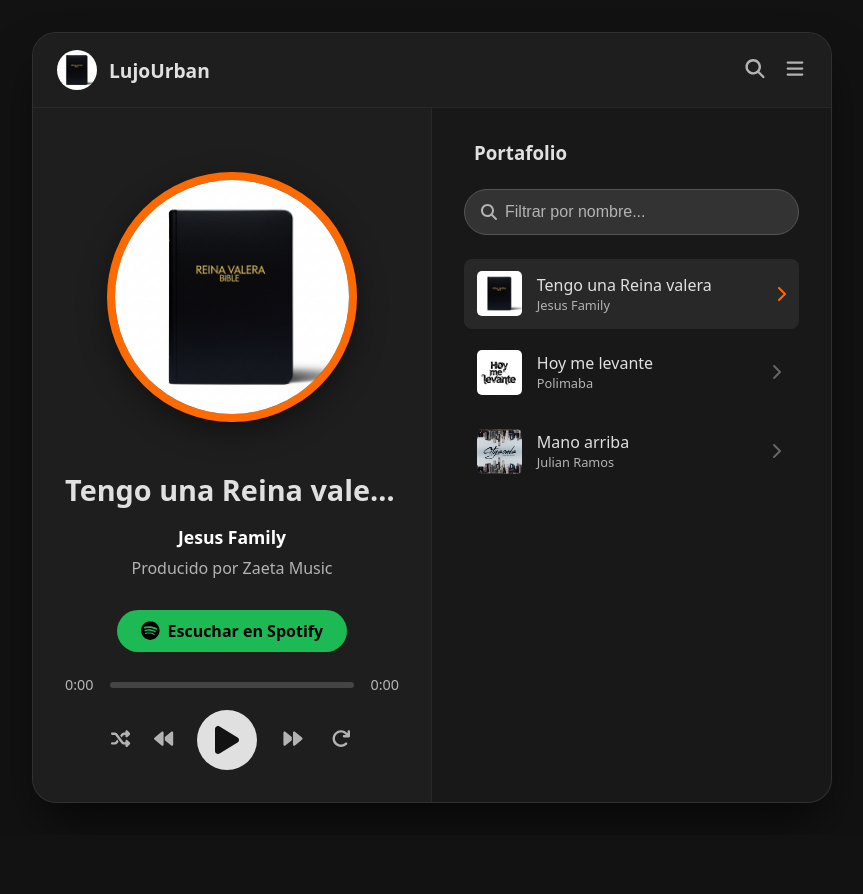
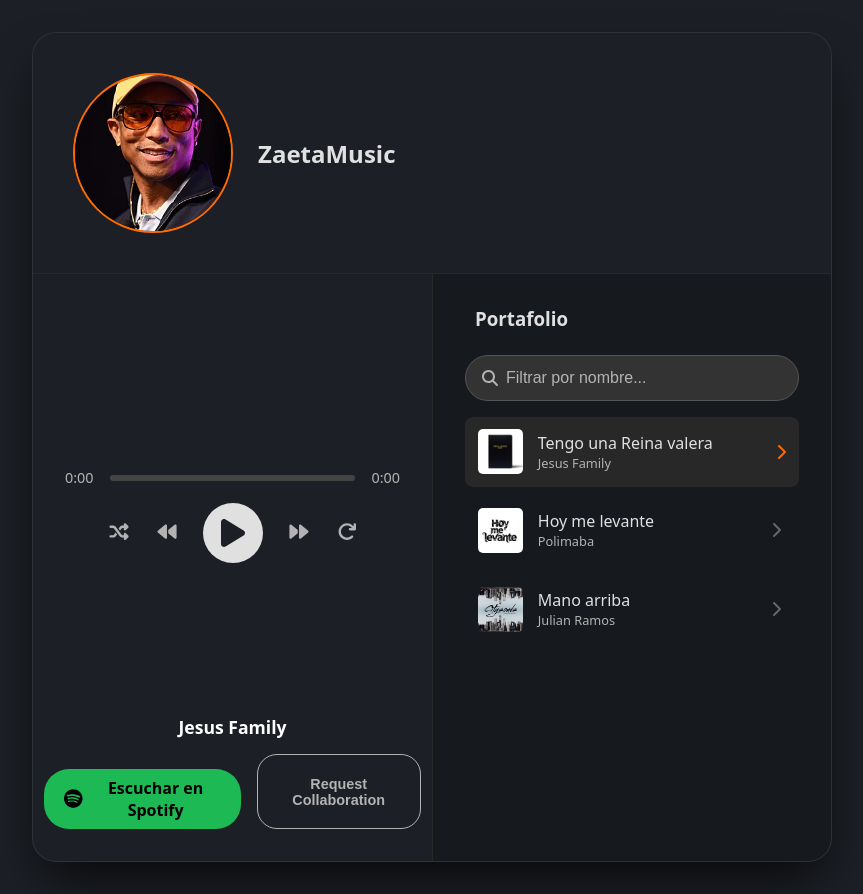
Before and after one commit to alexis-alzate/Lujourbano, a React (Vite) app: page / in a window 1280 px wide. Shown: the whole page, without its empty margins (208-1071 px from the left). Before the commit the page ends 835 px from the top, so only its background shows below. Built offline with nearby package versions, Linux system fonts and the light colour scheme.

Commit message:
Actualización de App

```diff
--- a/package.json
+++ b/package.json
@@ -15,7 +15,8 @@
     "@fortawesome/free-solid-svg-icons": "^6.7.2",
     "@fortawesome/react-fontawesome": "^0.2.2",
     "react": "^19.1.0",
-    "react-dom": "^19.1.0"
+    "react-dom": "^19.1.0",
+    "wavesurfer-react": "^3.0.4"
   },
   "devDependencies": {
     "@eslint/js": "^9.25.0",
--- a/src/App.jsx
+++ b/src/App.jsx
@@ -1,64 +1,22 @@
 import { useState, useRef, useEffect } from 'react';
 import Playlist from './components/Playlist.jsx';
-import Player from './components/Player.jsx';
-import Header from './components/Header.jsx';
+import Player from './components/Player.jsx'; // <-- VOLVEMOS A IMPORTAR EL PLAYER ORIGINAL
+import ProducerHeader from './components/ProducerHeader.jsx';
 import cover1 from './assets/img/cover1.jpg';
 import cover2 from './assets/img/cover2.jpg';
-import cover3 from  './assets/img/cover3.jpg'; /* importamos las imagens que estan guardadas en la carpeta img */
+import cover3 from './assets/img/cover3.jpg';
+import cover4 from './assets/img/cover4.jpg';
 
 function App() {
-
-  //es una  variable que no se puede cambiar
-  // beats es una variable donde guarda la lista de los ritmos
-  //setbeats contiene una función especial que se usa para Actualizar el valor de beats
-  //sencillamente se usa para que se actualice la canción cundo se le da siguiente
-  //usestate es la llamada al hook de react
-  //useState  recordar información, si no lo usamos es como react no tuviera memoria
   const [beats, setBeats] = useState([
-    {
-      id: 1,
-      title: "Tengo una Reina valera",
-      producer: "Producido por  Zaeta Music",
-      artist: "Jesus Family",
-      audioSrc: "/audio/Reina_valera.mp3",
-      coverSrc: cover1,
-      genre: "Trap",
-      spotifyUrl: "https://open.spotify.com/intl-es/track/5YIiEZRb3TU1U5LMs7FRsN"
-    },
-    {
-      id: 2,
-      title: "Hoy me levante",
-      producer: "Producido por Zaeta Music",
-      artist: "Polimaba",
-      audioSrc: "/audio/Hoy me levante.mp3",
-      coverSrc: cover2,
-      genre: "Trap",
-      spotifyUrl: "https://open.spotify.com/intl-es/album/19v1XTZ87SSchYjYAiEbWs"
-    },
-
-  {
-      id: 3,
-      title: "Mano arriba",
-      producer: "Producido por Zaeta Music",
-      artist: "Julian Ramos",
-      audioSrc: "/audio/Mano arrimba.wav",
-      coverSrc: cover3,
-      genre: "Trap",
-      spotifyUrl: "https://open.spotify.com/intl-es/album/6kih0fAozoCEncepF8PhuI"
-    }
-
-
-
-
-
+    { id: 1, title: "Tengo una Reina valera", producer: "Producido por Zaeta Music", artist: "Jesus Family", audioSrc: "/audio/Reina_valera.mp3", coverSrc: cover1, genre: "Trap", spotifyUrl: "https://open.spotify.com/intl-es/track/5YIiEZRb3TU1U5LMs7FRsN" },
+    { id: 2, title: "Hoy me levante", producer: "Producido por Zaeta Music", artist: "Polimaba", audioSrc: "/audio/Hoy me levante.mp3", coverSrc: cover2, genre: "Trap", spotifyUrl: "https://open.spotify.com/intl-es/album/19v1XTZ87SSchYjYAiEbWs" },
+    { id: 3, title: "Mano arriba", producer: "Producido por Zaeta Music", artist: "Julian Ramos", audioSrc: "/audio/Mano arrimba.wav", coverSrc: cover3, genre: "Trap", spotifyUrl: "https://open.spotify.com/intl-es/album/6kih0fAozoCEncepF8PhuI" }
   ]);
 
   const [currentTrackIndex, setCurrentTrackIndex] = useState(0);
   const [isPlaying, setIsPlaying] = useState(false);
-
-  // --- CAMBIO 1: Creamos el estado para el término de búsqueda ---
   const [searchTerm, setSearchTerm] = useState('');
-
   const audioRef = useRef(new Audio(beats[currentTrackIndex].audioSrc));
 
   useEffect(() => {
@@ -79,21 +37,24 @@
   const handlePlayPause = () => setIsPlaying(!isPlaying);
   const handleNextTrack = () => setCurrentTrackIndex((prev) => (prev + 1) % beats.length);
   const handlePrevTrack = () => setCurrentTrackIndex((prev) => (prev - 1 + beats.length) % beats.length);
-  const handleTrackSelect = (index) => {
-    // Necesitamos encontrar el índice correcto en la lista original, no en la filtrada
-    const originalIndex = beats.findIndex(beat => beat.id === index);
-    setCurrentTrackIndex(originalIndex);
-    setIsPlaying(true);
+
+  const handleTrackSelect = (beatId) => {
+    const trackIndex = beats.findIndex(beat => beat.id === beatId);
+    if (trackIndex !== -1) {
+      setCurrentTrackIndex(trackIndex);
+      setIsPlaying(true);
+    }
   };
 
-  // --- CAMBIO 2: Creamos la lista filtrada antes de mostrarla ---
-  const filteredBeats = beats.filter(beat =>
-    beat.title.toLowerCase().includes(searchTerm.toLowerCase())
-  );
+  const filteredBeats = beats
+    .map((beat, index) => ({ ...beat, originalIndex: index }))
+    .filter(beat =>
+      beat.title.toLowerCase().includes(searchTerm.toLowerCase())
+    );
 
   return (
     <div className="window-container">
-      <Header currentBeat={beats[currentTrackIndex]} />
+   <ProducerHeader producerName="ZaetaMusic" producerImageSrc={cover4} />
       <div id="beat-player">
         <Player
           currentBeat={beats[currentTrackIndex]}
@@ -103,7 +64,6 @@
           onPrev={handlePrevTrack}
           audioRef={audioRef}
         />
-        {/* --- CAMBIO 3: Pasamos la lista filtrada y la función de búsqueda a la Playlist --- */}
         <Playlist
           beats={filteredBeats}
           currentTrackIndex={currentTrackIndex}
--- a/src/components/Header.jsx
+++ b/src/components/Header.jsx
@@ -10,17 +10,19 @@
       <div className="brand">
         <div className="brand-logo">
           {/* Si existe un currentBeat, muestra su imagen. Si no, muestra la "Z". */}
-          {currentBeat ? (
+  {/*    {currentBeat ? (
             <img src={currentBeat.coverSrc} alt="Carátula del beat actual" />
           ) : (
             'Z'
-          )}
+          )} */}
         </div>
         <span className="brand-name">LujoUrban</span>
       </div>
       <div className="header-controls">
         <button className="header-btn"><FontAwesomeIcon icon={faSearch} fixedWidth  /></button>
         <button className="header-btn"><FontAwesomeIcon icon={faBars} fixedWidth /></button>
+
+
       </div>
     </header>
   );
--- a/src/components/Player.jsx
+++ b/src/components/Player.jsx
@@ -3,6 +3,7 @@
 import { FontAwesomeIcon } from '@fortawesome/react-fontawesome';
 import { faPlay, faPause, faForward, faBackward, faRandom, faRedo } from '@fortawesome/free-solid-svg-icons';
 import { faSpotify } from '@fortawesome/free-brands-svg-icons';
+import Visualizer from './Visualizer.jsx'; // Importamos nuestro nuevo componente
 
 const formatTime = (seconds) => {
   if (isNaN(seconds) || seconds < 0) return '0:00';
@@ -25,7 +26,7 @@
       audio.removeEventListener('timeupdate', updateProgress);
       audio.removeEventListener('loadedmetadata', setAudioDuration);
     };
-  }, [audioRef]);
+  }, [audioRef, currentBeat]);
 
   useEffect(() => {
     if (currentBeat) {
@@ -46,26 +47,13 @@
 
   return (
     <div className="player-main">
-        {/* --- CAMBIO AQUÍ: Implementamos el "Marco de Fotos" --- */}
-        <div className={`album-cover-wrapper ${isPlaying ? 'playing' : ''}`}>
-          <img src={currentBeat.coverSrc} alt={currentBeat.title} />
-        </div>
+        {/* --- REEMPLAZAMOS LA CARÁTULA POR EL VISUALIZADOR --- */}
+        <Visualizer audioRef={audioRef} isPlaying={isPlaying} />
 
         <div className="track-info">
-            <h2 id="track-title">{currentBeat.title}</h2>
-           {currentBeat.artist && <p className="artist-name">{currentBeat.artist}</p>}
-            <p id="track-producer">{currentBeat.producer}</p>
-
-            <div id="portfolio-details">
-
-              {currentBeat.spotifyUrl && (
-                <a href={currentBeat.spotifyUrl} target="_blank" rel="noopener noreferrer" className="spotify-btn">
-                  <FontAwesomeIcon icon={faSpotify} />
-                  <span>Escuchar en Spotify</span>
-                </a>
-              )}
-            </div>
-        </div>
+           {/*  <h2 id="track-title">{currentBeat.title}</h2> */}
+           {/*  <p id="track-producer">{currentBeat.producer}</p> */}
+           {/*  {currentBeat.artist && <p className="artist-name">{currentBeat.artist}</p>} */}
 
         <div className="player-controls-container">
             <div className="progress-container">
@@ -76,15 +64,38 @@
                 <span>{formatTime(duration)}</span>
             </div>
             <div className="player-controls">
-                <button className="control-btn"><FontAwesomeIcon icon={faRandom} /></button>
-                <button className="control-btn" onClick={onPrev}><FontAwesomeIcon icon={faBackward} /></button>
+                <button className="control-btn"><FontAwesomeIcon icon={faRandom} fixedWidth /></button>
+                <button className="control-btn" onClick={onPrev}><FontAwesomeIcon icon={faBackward} fixedWidth /></button>
                 <button className="control-btn play-btn" onClick={onPlayPause}>
-                    <FontAwesomeIcon icon={isPlaying ? faPause : faPlay} />
+                    <FontAwesomeIcon icon={isPlaying ? faPause : faPlay} fixedWidth />
                 </button>
-                <button className="control-btn" onClick={onNext}><FontAwesomeIcon icon={faForward} fixedWidth/></button>
-                <button className="control-btn"><FontAwesomeIcon icon={faRedo} fixedWidth  /></button>
+              <button className="control-btn" onClick={onNext}><FontAwesomeIcon icon={faForward} fixedWidth /></button>
+                <button className="control-btn"><FontAwesomeIcon icon={faRedo} fixedWidth /></button>
             </div>
         </div>
+            <div id="portfolio-details">
+    {currentBeat.artist && <p className="artist-name">{currentBeat.artist}</p>}
+
+    {/* --- NUEVO CONTENEDOR PARA LOS BOTONES --- */}
+    <div className="action-buttons-container">
+
+        {/* Botón de Spotify que ya tienes */}
+        {currentBeat.spotifyUrl && (
+            <a href={currentBeat.spotifyUrl} target="_blank" rel="noopener noreferrer" className="spotify-btn">
+                <FontAwesomeIcon icon={faSpotify} />
+                <span>Escuchar en Spotify</span>
+            </a>
+        )}
+
+        {/* --- NUEVO BOTÓN DE COLABORACIÓN --- */}
+        <button className="collaboration-btn">
+            Request Collaboration
+        </button>
+
+    </div>
+</div>
+        </div>
+
     </div>
   );
 }
--- a/src/components/Playlist.css
+++ b/src/components/Playlist.css
@@ -63,7 +63,7 @@
 
 .search-container {
     position: relative;
-    margin-bottom: 1.5rem;
+    margin-bottom: 1rem;
 }
 
 .search-icon {
@@ -93,7 +93,7 @@
     border-color: var(--primary-color);
 }
 .playlist-container {
-    flex: 0 0 50%; /* <-- ORDEN ESTRICTA: No crecer, no encogerse, base del 50% */
+
     background-color: rgba(0, 0, 0, 0.2);
     padding: 1.5rem;
     overflow-y: auto;
--- /dev/null
+++ b/src/components/ProducerHeader.css
@@ -0,0 +1,28 @@
+    /* src/components/ProducerHeader.css */
+    .producer-header {
+    display: flex;
+    align-items: center;
+    padding: 40px;
+    border-bottom: 1px solid #282828; /* Separador sutil */
+    }
+
+    .producer-image-wrapper {
+    width: 160px; /* Ajusta el tamaño de la foto */
+    height: 160px;
+    border-radius: 50%;
+    overflow: hidden;
+    margin-right: 25px;
+    border: 2px solid var(--primary-color); /* Un toque de tu color naranja */
+    }
+
+    .producer-image {
+    width: 100%;
+    height: 100%;
+    object-fit: cover;
+    }
+
+    .producer-name {
+    color: var(--light-grey);
+    font-size: 1.5rem;
+    margin: 10;
+    }
--- /dev/null
+++ b/src/components/ProducerHeader.jsx
@@ -0,0 +1,17 @@
+    // src/components/ProducerHeader.jsx
+    import React from 'react';
+    import './ProducerHeader.css'; // Creamos este CSS en el siguiente paso
+    import producerImage from '../assets/img/cover1.jpg'; // Reemplaza con tu imagen
+
+    function ProducerHeader({ producerName = 'Producer Name', producerImageSrc = producerImage }) {
+    return (
+        <div className="producer-header">
+        <div className="producer-image-wrapper">
+            <img src={producerImageSrc} alt={producerName} className="producer-image" />
+        </div>
+        <h2 className="producer-name">{producerName}</h2>
+        </div>
+    );
+    }
+
+    export default ProducerHeader;
--- /dev/null
+++ b/src/components/Visualizer.jsx
@@ -0,0 +1,77 @@
+    // src/components/Visualizer.jsx
+    import React, { useRef, useEffect } from 'react';
+    import './Visualizer.css';
+
+    const Visualizer = ({ audioRef, isPlaying }) => {
+    const canvasRef = useRef(null);
+
+    useEffect(() => {
+        if (!audioRef.current) return;
+
+        const audio = audioRef.current;
+        const canvas = canvasRef.current;
+        const canvasCtx = canvas.getContext('2d');
+        const audioCtx = new (window.AudioContext || window.webkitAudioContext)();
+
+        if (audio.source) { // Evita reconectar si ya existe
+        // Opcional: si quieres que la fuente se reconecte en cada render,
+        // necesitaríamos una lógica de desconexión más compleja.
+        // Por ahora, lo mantenemos simple.
+        } else {
+        const source = audioCtx.createMediaElementSource(audio);
+        audio.source = source; // Guardamos la fuente
+        const analyser = audioCtx.createAnalyser();
+        source.connect(analyser);
+        analyser.connect(audioCtx.destination);
+        analyser.fftSize = 256;
+        audio.analyser = analyser; // Guardamos el analizador también
+        }
+
+        const analyser = audio.analyser;
+        const bufferLength = analyser.frequencyBinCount;
+        const dataArray = new Uint8Array(bufferLength);
+        let animationFrameId;
+
+        const draw = () => {
+        animationFrameId = requestAnimationFrame(draw);
+        analyser.getByteFrequencyData(dataArray);
+
+        canvasCtx.fillStyle = '#1818'; // Color de fondo del canvas
+        canvasCtx.fillRect(0, 0, canvas.width, canvas.height);
+
+        const barWidth = (canvas.width / bufferLength) * 2.5;
+        let x = 0;
+
+        // Creamos el gradiente que va de izquierda a derecha
+        const gradient = canvasCtx.createLinearGradient(0, 0, canvas.width, 0);
+        gradient.addColorStop(0, '#3a8dff');    // Azul
+        gradient.addColorStop(0.5, '#9c27b0');  // Morado
+        gradient.addColorStop(1, '#e91e63');    // Fucsia/Rosa
+
+        for (let i = 0; i < bufferLength; i++) {
+            const barHeight = dataArray[i] / 1.5; // Hacemos las barras un poco más altas
+            canvasCtx.fillStyle = gradient; // Usamos el gradiente
+            canvasCtx.fillRect(x, canvas.height - barHeight, barWidth, barHeight);
+            x += barWidth + 2;
+        }
+        };
+
+        if (isPlaying) {
+        if (audioCtx.state === 'suspended') {
+            audioCtx.resume();
+        }
+        draw();
+        } else {
+        cancelAnimationFrame(animationFrameId);
+        }
+
+        return () => {
+        cancelAnimationFrame(animationFrameId);
+        };
+
+    }, [audioRef, isPlaying]);
+
+    return <canvas ref={canvasRef} className="visualizer-canvas" width="350" height="150"/>;
+    };
+
+    export default Visualizer;
--- a/src/components/player.css
+++ b/src/components/player.css
@@ -1,6 +1,6 @@
 /* src/components/Player.css */
 .player-main {
-    flex: 0 0 50%;
+
     min-width: 0;
     padding: 2.5rem;
     display: flex;
@@ -48,13 +48,13 @@
     color: var(--text-muted);
     font-size: 1rem;
     margin-top: 0.5rem;
-     margin-top: 0.5rem;
+    margin-top: 0.5rem;
     margin-bottom: 1rem;
 
 }
 #portfolio-details {
-    margin-top: 0.5rem;
-    min-height: 80px; /* Esto ya lo teníamos para la estabilidad */
+    margin-top: 8.5rem;
+    min-height: 60px; /* Esto ya lo teníamos para la estabilidad */
 
     /* --- LÍNEAS PARA EL CENTRADO PERFECTO --- */
     display: flex;
@@ -75,7 +75,7 @@
     width: 230px; /* Ancho fijo que querías */
     background-color: #1DB954; /* El verde de Spotify */
     color: black;              /* Letra negra */
-    padding: 10px 20px;
+    padding: 8px 20px;
     border-radius: 25px;
     text-decoration: none;
     font-weight: bold;
@@ -222,3 +222,30 @@
   overflow-y: auto;
   padding: 2rem;
 }
+/* Añade esto al final de tu Player.css */
+
+.action-buttons-container {
+    display: flex;
+    justify-content: center; /* Centra los botones */
+    gap: 1rem; /* Espacio entre los botones */
+    margin-top: 15px;
+}
+
+/* Estilo para el nuevo botón de colaboración */
+.collaboration-btn {
+    background-color: transparent; /* Fondo transparente */
+    color: var(--text-muted); /* Letra gris */
+    border: 1px solid var(--text-muted); /* Borde gris */
+    padding: 4px 18px;
+    border-radius: 20px;
+    font-size: 0.9rem; /* Un poco más pequeña la letra */
+    font-weight: bold;
+    cursor: pointer;
+    transition: all 0.2s ease;
+}
+
+.collaboration-btn:hover {
+    background-color: #282828; /* Un fondo oscuro al pasar el mouse */
+    color: white;
+    border-color: #282828;
+}
--- /dev/null
+++ b/src/components/visualizer.css
@@ -0,0 +1,12 @@
+.visualizer-canvas {
+width: 100%;
+max-width: 300px;
+height: 130px;
+margin-bottom: 2rem;
+
+}
+.progress-bar {
+background-color: #1db954; /* El verde de Spotify, similar al tuyo */
+height: 6px;
+border-radius: 3px;
+}
--- a/src/index.css
+++ b/src/index.css
@@ -1,7 +1,7 @@
 :root {
   --primary-color: #ff6a00;
-  --dark-grey: #121212;
-  --medium-grey: #1e1e1e;
+  --dark-grey: #1c1f25;
+  --medium-grey: #1c1f25;
   --light-grey: #e0e0e0;
   --text-muted: #b3b3b3;
 }
@@ -33,10 +33,7 @@
   width: 800px; /* Ancho fijo para PC */
 }
 
-#beat-player {
-  display: flex;
-  flex-direction: row; /* Dirección por defecto para PC */
-}
+
 
 /* --- REGLAS PARA RESPONSIVE EN CELULAR --- */
 @media (max-width: 850px) {
@@ -53,10 +50,13 @@
     border-radius: 0;
     border: none;
   }
-
-  #beat-player {
-    /* ...cambia la dirección a columnas (uno encima del otro) */
-    flex-direction: column;
-  }
+#beat-player {
+    display: flex;
+    flex-grow: 1; /* Permite que ocupe el espacio vertical restante */
+    /* --- NUEVOS AJUSTES DE LAYOUT --- */
+    flex-direction: column; /* Organiza los elementos internos en columna */
+    justify-content: flex-start; /* Alinea los elementos al inicio (arriba) del contenedor */
+    align-items: stretch; /* Estira los elementos horizontalmente para que ocupen todo el ancho */
+}
 }
 /* --- REGLAS PARA RESPONSIVE EN CELULAR --- */
```
Also changed, not shown: src/assets/img/cover4.jpg (added), 1 other file (tests, documents, lock files or other folders).
